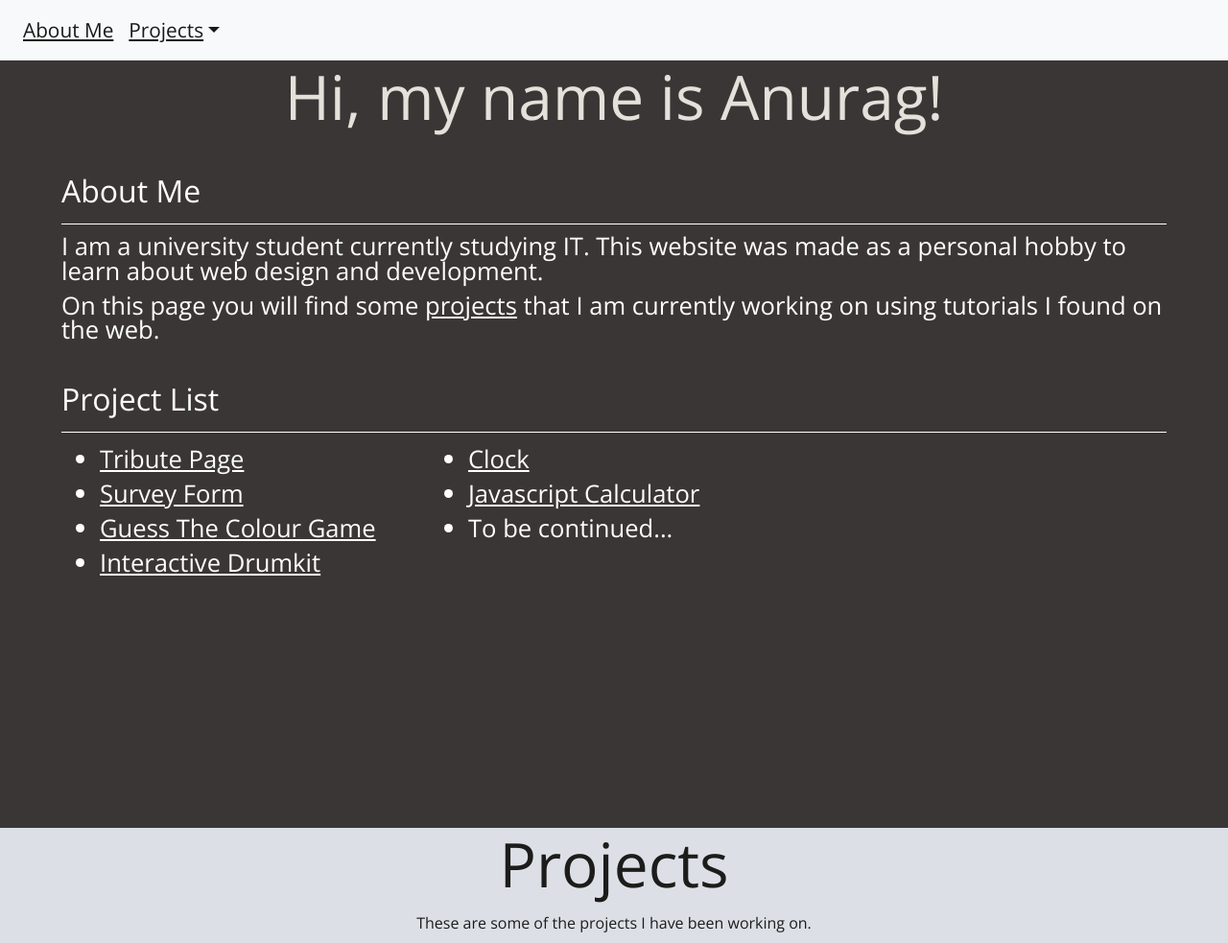
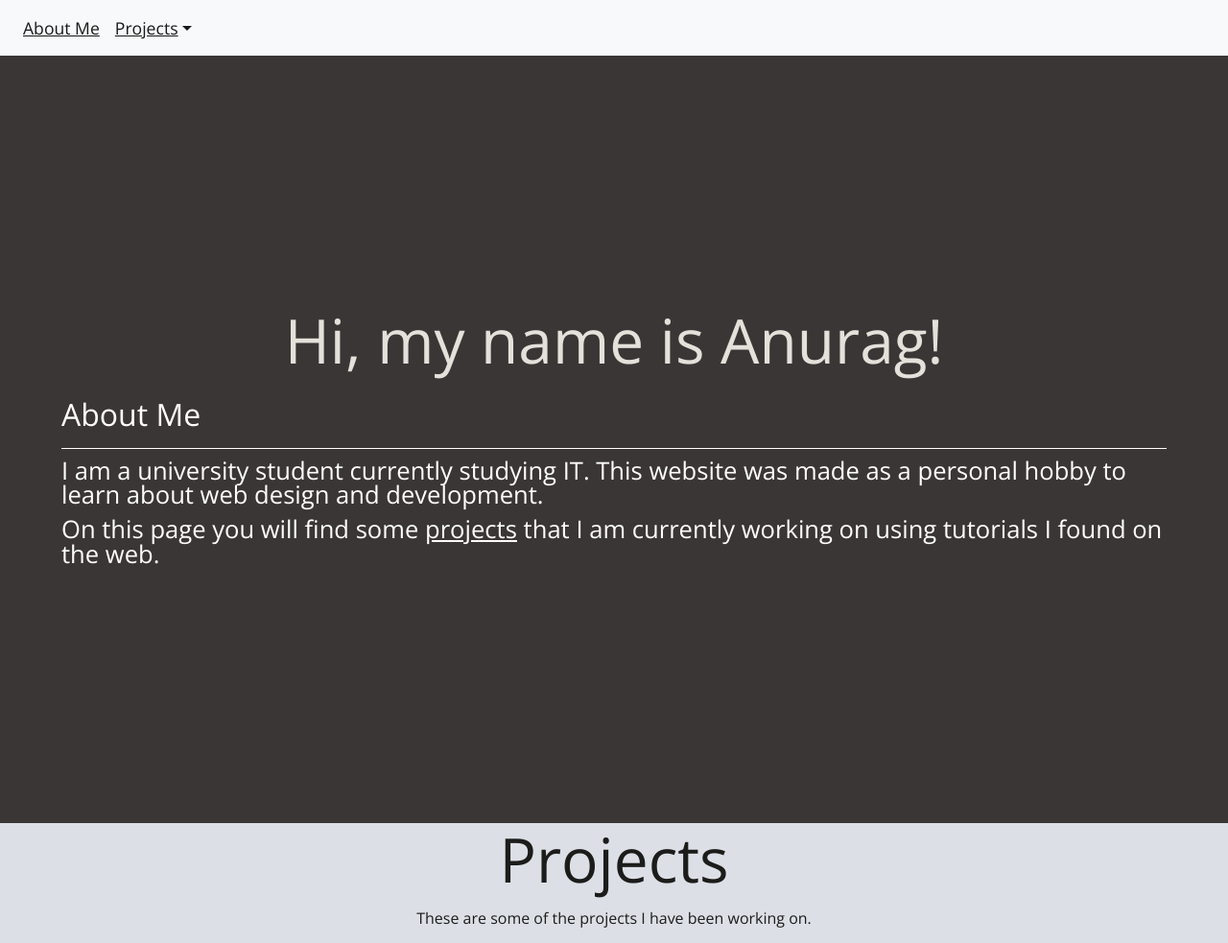
Before and after one commit to anuragpurkayastha/anuragpurkayastha.github.io, a PHP site: page / in a window 1280 px wide. Shown: the top 983 px of the page at 96% size. Run offline with PHP 8.4, Linux system fonts and the light colour scheme.

Commit message:
Some aesthetic changes to home page and tribute page.

```diff
--- a/css/style.css
+++ b/css/style.css
@@ -12,6 +12,7 @@
 /*=============================================================================*/
 html {
   font-size: 100%;
+  scroll-behavior: smooth;
 }
 
 body {
@@ -56,7 +57,7 @@ h1 {
 
 
 nav	{
-	font-size: 1.3rem;
+	font-size: 1.1rem;
 }
 
 nav a:hover	{
@@ -66,11 +67,6 @@ nav a:hover	{
 /*	Welcome section*/
 /*================================================*/
 .welcome-section {
-  display: flex;
-  flex-direction: column;
-  flex: 1;
-  justify-content: flex-start;
-  align-content: center;
   background-color: #3b3636;
   min-height: 100vh;
 }
@@ -80,12 +76,10 @@ nav a:hover	{
   color: white;
   line-height: 1em;
   width: 90%;
-  margin:10px auto;
 }
 
 #welcomeSectionHeader {
   color: #E3E1DA;
-  margin-bottom: 20px;
   text-decoration: none;
 }
 
@@ -97,18 +91,6 @@ nav a:hover	{
 .box h2 {
     padding-bottom: 15px;
     border-bottom: 1px solid white;
-}
-
-.project-list   {
-    display: grid;
-    grid-template-columns: 1fr 1fr 1fr;
-    margin: 0;
-    text-align: left;
-    line-height: 1.4;
-}
-
-.project-list ul    {
-    margin: 0;
 }
 /*================================================*/
 /*	Projects section*/
@@ -129,8 +111,8 @@ nav a:hover	{
 }
 
 .card:hover     {
-    border: 2px solid yellow;
-    box-shadow: 5px 5px 10px black;
+    border: 3px solid #ffc552;
+    box-shadow: 5px 5px 10px #bd8504;;
 }
 
 .card-img-top   {
@@ -140,7 +122,6 @@ nav a:hover	{
 .card-title {
     text-align: left;
     font-weight: bold;
-    text-decoration: underline;
 }
 
 .project-section {
@@ -221,15 +202,15 @@ nav a:hover	{
 }
 
 #tribute-info {
-  display: flex;
-  flex-direction: column;
-  align-items: center;
   width: 600px;
+  margin-left: auto;
+  margin-right: auto;
   text-align: left;
 }
 
 #tribute-info h3 {
   font-size: 1.5em;
+  text-align: center;
 }
 
 #tribute-info li {
--- a/index.html
+++ b/index.html
@@ -22,7 +22,7 @@
 			<li class = "nav-item dropdown active">
 				<a class="nav-link dropdown-toggle mr-auto" href="#" id="navbarDropdown" role="button" data-toggle="dropdown" aria-haspopup="true" aria-expanded="false">Projects</a>
 				<div class="dropdown-menu" aria-labelledby="navbarDropdown">
-				<a class="dropdown-item" href="#tributePageProject">Tribute Page</a>
+				<a class="dropdown-item" href="project1_tributepage.html">Tribute Page</a>
 				<a class="dropdown-item" href="#">Another action</a>
 				</div>
 			</li>
@@ -31,33 +31,15 @@
 	</nav>
 
     <!-- WELCOME SECTION -->
-    <div class="welcome-section">
+    <div class="welcome-section d-flex flex-column justify-content-center">
         <h1 id="welcomeSectionHeader">Hi, my name is Anurag!</h1>
 
+		<div class= "d-flex flex-column justify-content-center align-items-center">
 			<div class="box">
 				<h2>About Me</h2>
 				<p>I am a university student currently studying IT. This website was made as a personal hobby to learn about web design and development.</p>
 				<p>On this page you will find some <a href="#projects">projects</a>  that I am currently working on using tutorials I found on the web.</p>
 			</div>
-
-        <div class="box">
-            <h2>Project List</h2>
-
-            <div class="project-list">
-                <ul>
-                    <li><a href="#tributePageProject">Tribute Page</a></li>
-                    <li><a href="#surveyFormProject">Survey Form</a></li>
-                    <li><a href="#guessTheColourGame">Guess The Colour Game</a></li>
-                    <li><a href="#javascriptDrumkit">Interactive Drumkit</a></li>
-                </ul>
-
-                <ul>
-                    <li><a href="#javascriptClock">Clock</a></li>
-                    <li><a href="#javascriptCalculator">Javascript Calculator</a></li>
-                    <li>To be continued...</li>
-                </ul>
-            </div>
-
 		</div>
     </div>
 
@@ -75,7 +57,7 @@
 				<img class="card-img-top" src="https://c2.staticflickr.com/4/3689/10613180113_fdf7bcd316_b.jpg" alt="Tribute Page">
                 <div class="card-body">
                     <h4 class="card-title text-left">Tribute Page</h4>
-                    <p class="card-text text-left">This tribute page was an exercise in some basic CSS and HTML. The page is about a Dr Norman Borlaug. The page idea was acquired from <a href="https://www.freecodecamp.org" target="_blank">www.freecodecamp.org</a>. The page can be viewed by clicking on the link below.</p>
+                    <p class="card-text text-left">This tribute page was an exercise in some basic CSS and HTML. The page is about a Dr Norman Borlaug. The page idea was acquired from <a href="https://www.freecodecamp.org" target="_blank">www.freecodecamp.org</a>.</p>
                 </div>
 				<a class = "btn btn-primary" href="./project1_tributepage.html">Click here to learn more about Dr Borlaug!</a>
 			</div>
@@ -85,7 +67,7 @@
                 <img src="./img/Survey_image.png" alt="Survey form image" class="card-img-top">
                 <div class="card-body">
                     <h4 class="card-title">Survey Form</h4>
-		            <p class="card-text">This is a short survey which is an exercise in using forms in HTML and CSS. Note, nothing happens if you click on "Submit". The page idea was acquired from <a href="https://www.freecodecamp.org" target="_blank">www.freecodecamp.org</a>. The page can be viewed by clicking on the link below.</p>
+		            <p class="card-text">This is a short survey which is an exercise in using forms in HTML and CSS. Note, nothing happens if you click on "Submit". The page idea was acquired from <a href="https://www.freecodecamp.org" target="_blank">www.freecodecamp.org</a>.</p>
                 </div>
       			<a class="btn btn-primary" href="./project2_surveyform.html">Click here to take a (template) survey!</a>
       		</div>
@@ -98,7 +80,7 @@
 
           			<p class="card-text">This is a simple game programmed in Javascript. It is an exercise in basic Javascript commands. The idea for this game was taken from <a href="https://projects.raspberrypi.org/en/projects/cd-beginner-javascript-sushi" target="_blank">Raspberry Pi Website</a>.</p>
                 </div>
-                <a class="btn btn-primary" href="#">Click here</a>
+                <a class="btn btn-primary" href="#">Click here to go to the game!</a>
             </div>
 
     		<!-- Javascript Drumkit-->
```
Also changed, not shown: project1_tributepage.html (+25 -5 lines). Lines whose indentation alone changed are shown as unchanged.
